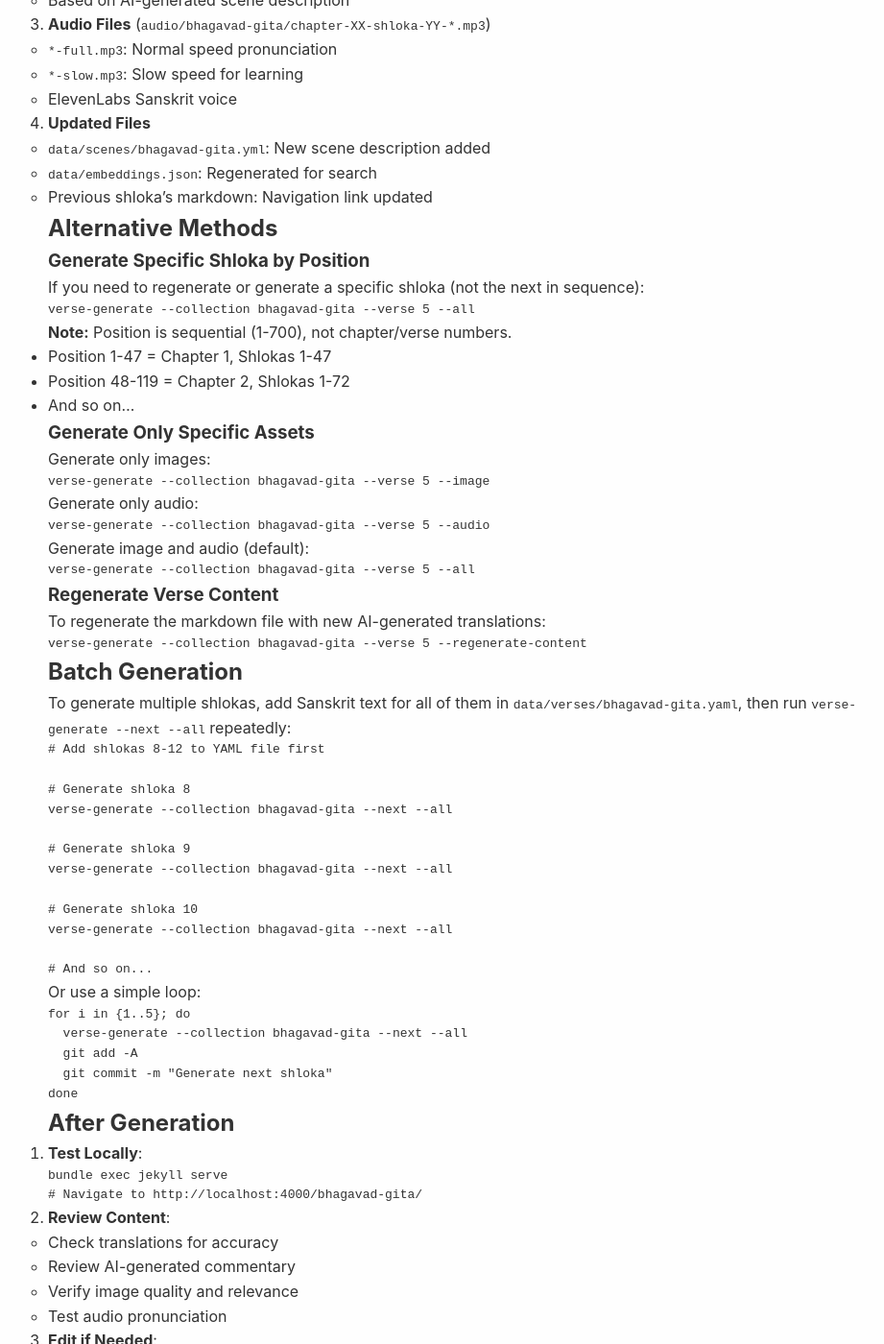
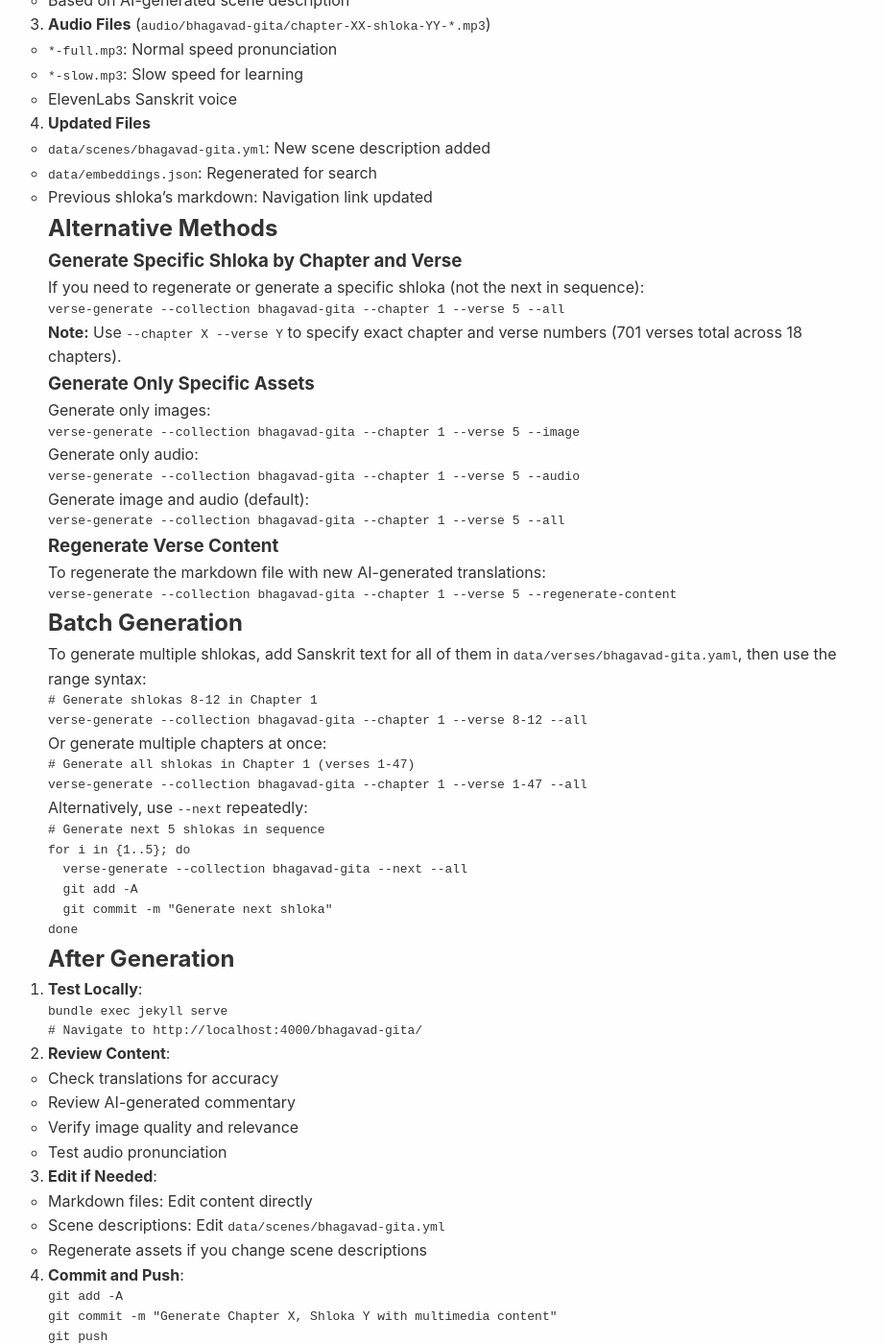
Before and after one commit to sanatan-learnings/bhagavad-gita, a Jekyll site: the page built from docs/guides/content-generation.md, in a window 1280 px wide and 1400 px high, scrolled down 1458 px. Shown: the whole window at 96% size, without its empty margins (160-1081 px from the left). Built offline with Jekyll 4.4.1, drawn with Linux system fonts in a browser that asks for light colours; our own code applies the rules of GitHub Pages for plain Markdown files.

Commit message:
Update documentation to reflect complete verse collection
- Update README.md content status: all 701 verses now in canonical YAML
- Add references to parser script and source text documentation
- Fix command names: verse-generate and verse-embeddings (not sanatan)
- Update package name to sanatan-verse-sdk
- Add parse-gita-readme.md to documentation references
- Update project structure to show new directories
- Fix content-generation.md to use chapter/verse syntax with ranges
- Update batch generation to use --chapter X --verse M-N format
- Correct verse count from 700 to 701 throughout

Co-Authored-By: Claude Sonnet 4.5 <noreply@anthropic.com>

````diff
--- a/docs/guides/content-generation.md
+++ b/docs/guides/content-generation.md
@@ -92,34 +92,31 @@ Each `verse-generate --next` command creates:
 
 ## Alternative Methods
 
-### Generate Specific Shloka by Position
+### Generate Specific Shloka by Chapter and Verse
 
 If you need to regenerate or generate a specific shloka (not the next in sequence):
 
 ```bash
-verse-generate --collection bhagavad-gita --verse 5 --all
+verse-generate --collection bhagavad-gita --chapter 1 --verse 5 --all
 ```
 
-**Note:** Position is sequential (1-700), not chapter/verse numbers.
-- Position 1-47 = Chapter 1, Shlokas 1-47
-- Position 48-119 = Chapter 2, Shlokas 1-72
-- And so on...
+**Note:** Use `--chapter X --verse Y` to specify exact chapter and verse numbers (701 verses total across 18 chapters).
 
 ### Generate Only Specific Assets
 
 Generate only images:
 ```bash
-verse-generate --collection bhagavad-gita --verse 5 --image
+verse-generate --collection bhagavad-gita --chapter 1 --verse 5 --image
 ```
 
 Generate only audio:
 ```bash
-verse-generate --collection bhagavad-gita --verse 5 --audio
+verse-generate --collection bhagavad-gita --chapter 1 --verse 5 --audio
 ```
 
 Generate image and audio (default):
 ```bash
-verse-generate --collection bhagavad-gita --verse 5 --all
+verse-generate --collection bhagavad-gita --chapter 1 --verse 5 --all
 ```
 
 ### Regenerate Verse Content
@@ -127,30 +124,27 @@ verse-generate --collection bhagavad-gita --verse 5 --all
 To regenerate the markdown file with new AI-generated translations:
 
 ```bash
-verse-generate --collection bhagavad-gita --verse 5 --regenerate-content
+verse-generate --collection bhagavad-gita --chapter 1 --verse 5 --regenerate-content
 ```
 
 ## Batch Generation
 
-To generate multiple shlokas, add Sanskrit text for all of them in `data/verses/bhagavad-gita.yaml`, then run `verse-generate --next --all` repeatedly:
+To generate multiple shlokas, add Sanskrit text for all of them in `data/verses/bhagavad-gita.yaml`, then use the range syntax:
 
 ```bash
-# Add shlokas 8-12 to YAML file first
-
-# Generate shloka 8
-verse-generate --collection bhagavad-gita --next --all
-
-# Generate shloka 9
-verse-generate --collection bhagavad-gita --next --all
-
-# Generate shloka 10
-verse-generate --collection bhagavad-gita --next --all
-
-# And so on...
+# Generate shlokas 8-12 in Chapter 1
+verse-generate --collection bhagavad-gita --chapter 1 --verse 8-12 --all
 ```
 
-Or use a simple loop:
+Or generate multiple chapters at once:
 ```bash
+# Generate all shlokas in Chapter 1 (verses 1-47)
+verse-generate --collection bhagavad-gita --chapter 1 --verse 1-47 --all
+```
+
+Alternatively, use `--next` repeatedly:
+```bash
+# Generate next 5 shlokas in sequence
 for i in {1..5}; do
   verse-generate --collection bhagavad-gita --next --all
   git add -A
````
Also changed, not shown: README.md.
